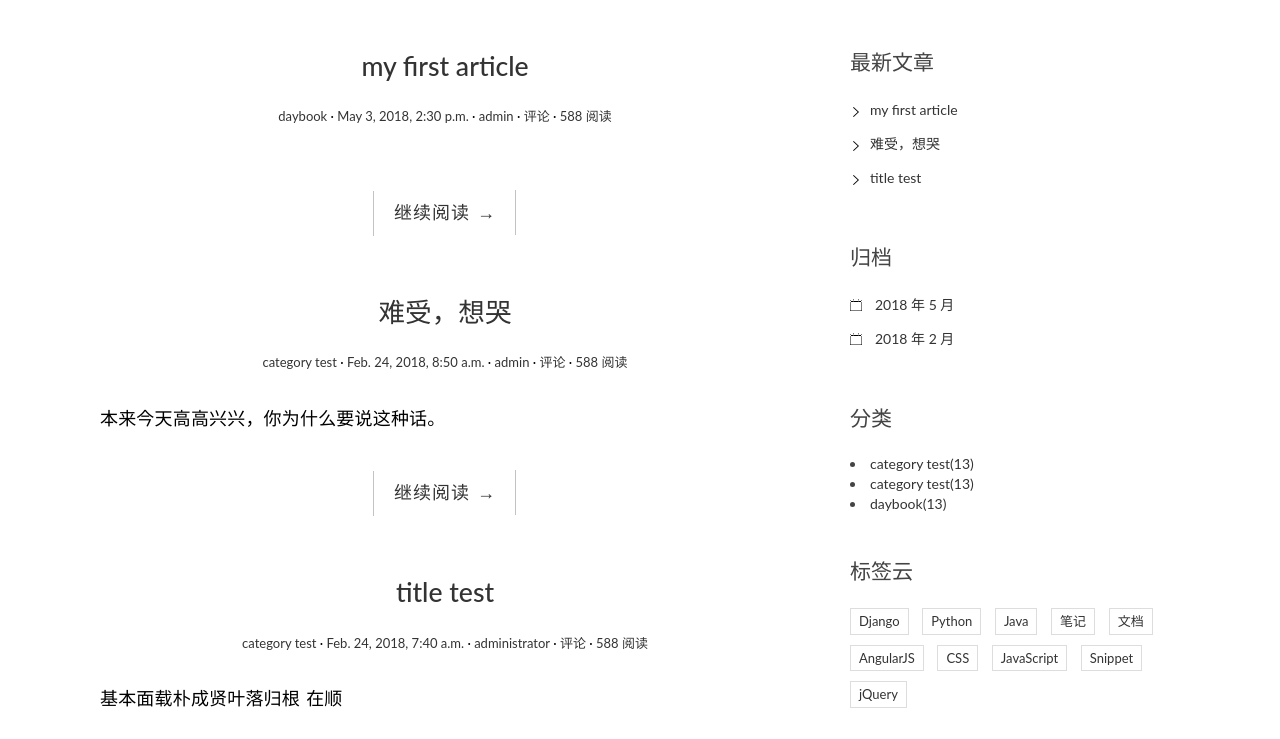
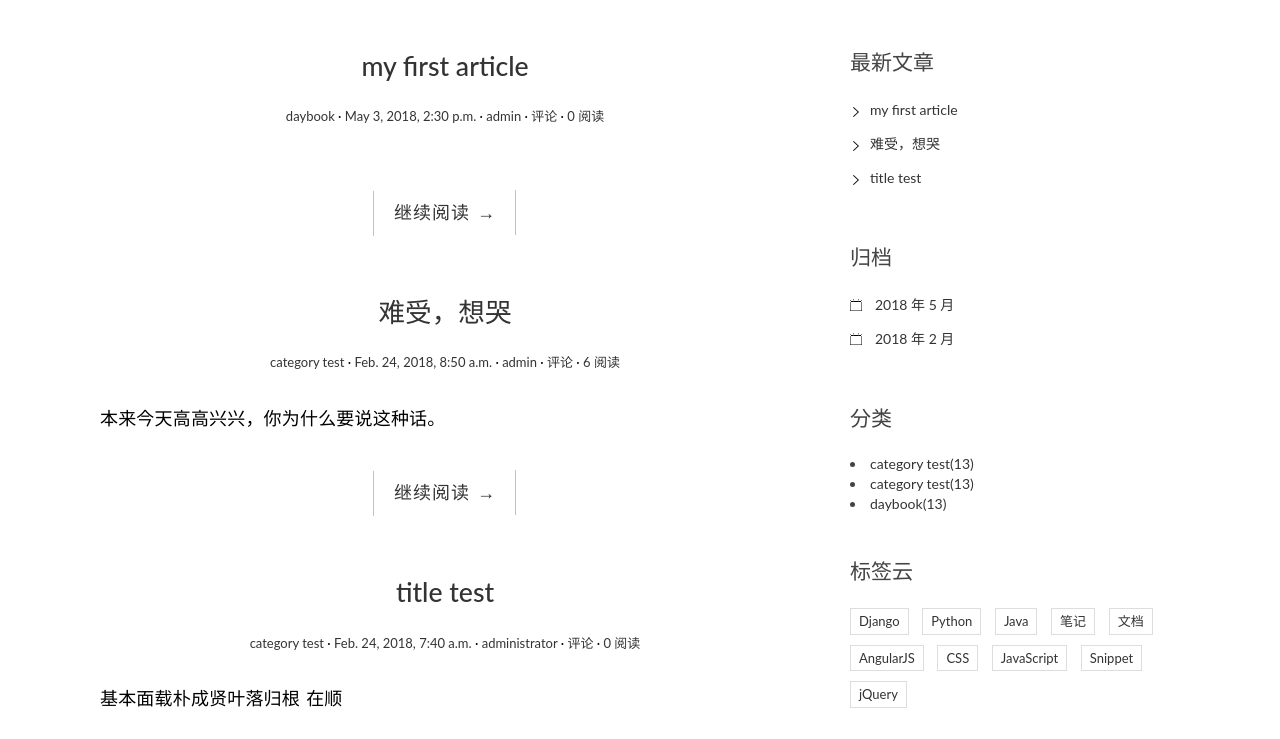
Before and after one commit to seozed/mysite, a Django app: page / in a window 1280 px wide. Shown: the part 126-865 px from the top of the page. Run offline with Django 3.2, Linux system fonts and the light colour scheme; data comes from the database, SQL or seed files in the repository; both versions use the stored data as it was after the commit; some libraries are stand-ins or nearby versions.

Commit message:
修正文章正确阅读数值

```diff
--- a/blog/models.py
+++ b/blog/models.py
@@ -30,6 +30,7 @@ class Post(models.Model):
     category = models.ForeignKey(Category, on_delete=models.CASCADE)
     tags = models.ManyToManyField(Tag, blank=True)
     author = models.ForeignKey(User, on_delete=models.CASCADE)
+    views = models.PositiveIntegerField(default=0)
 
     def __str__(self):
         return self.title
@@ -37,5 +38,9 @@ class Post(models.Model):
     def get_absolute_url(self):
         return reverse('blog:detail', kwargs={'pk': self.pk})
 
+    def increase_view(self):
+        self.views += 1
+        self.save(update_fields=['views'])
+
     class Meta:
         ordering = ['-created_time']
--- a/blog/templates/blog/detail.html
+++ b/blog/templates/blog/detail.html
@@ -74,7 +74,7 @@
                                                                       datetime="2012-11-09T23:15:57+00:00">2017年5月11日</time></a></span>
                             <span class="post-author"><a href="#">追梦人物</a></span>
                             <span class="comments-link"><a href="#">{{ post.comment_set.count }} 评论</a></span>
-                            <span class="views-count"><a href="#">588 阅读</a></span>
+                            <span class="views-count"><a href="#">{{ post.views }} 阅读</a></span>
                         </div>
                     </header>
                     <div class="entry-content clearfix">
--- a/blog/templates/blog/index.html
+++ b/blog/templates/blog/index.html
@@ -13,7 +13,7 @@
                                                                       datetime="{{ post.created_time }}">{{ post.created_time }}</time></a></span>
                             <span class="post-author"><a href="#">{{ post.author }}</a></span>
                             <span class="comments-link"><a href="#">{{ post.comment_set.count }} 评论</a></span>
-                            <span class="views-count"><a href="#">588 阅读</a></span>
+                            <span class="views-count"><a href="#">{{ post.views }} 阅读</a></span>
                         </div>
                     </header>
                     <div class="entry-content clearfix">
--- a/blog/views.py
+++ b/blog/views.py
@@ -14,6 +14,8 @@ def index(request):
 
 def detail(request, pk):
     post = get_object_or_404(Post, pk=pk)
+
+    post.increase_view()
     post.body = markdown.markdown(post.body,
                                   extensions=[
                                       'markdown.extensions.extra',
```
Also changed, not shown: db.sqlite3.
